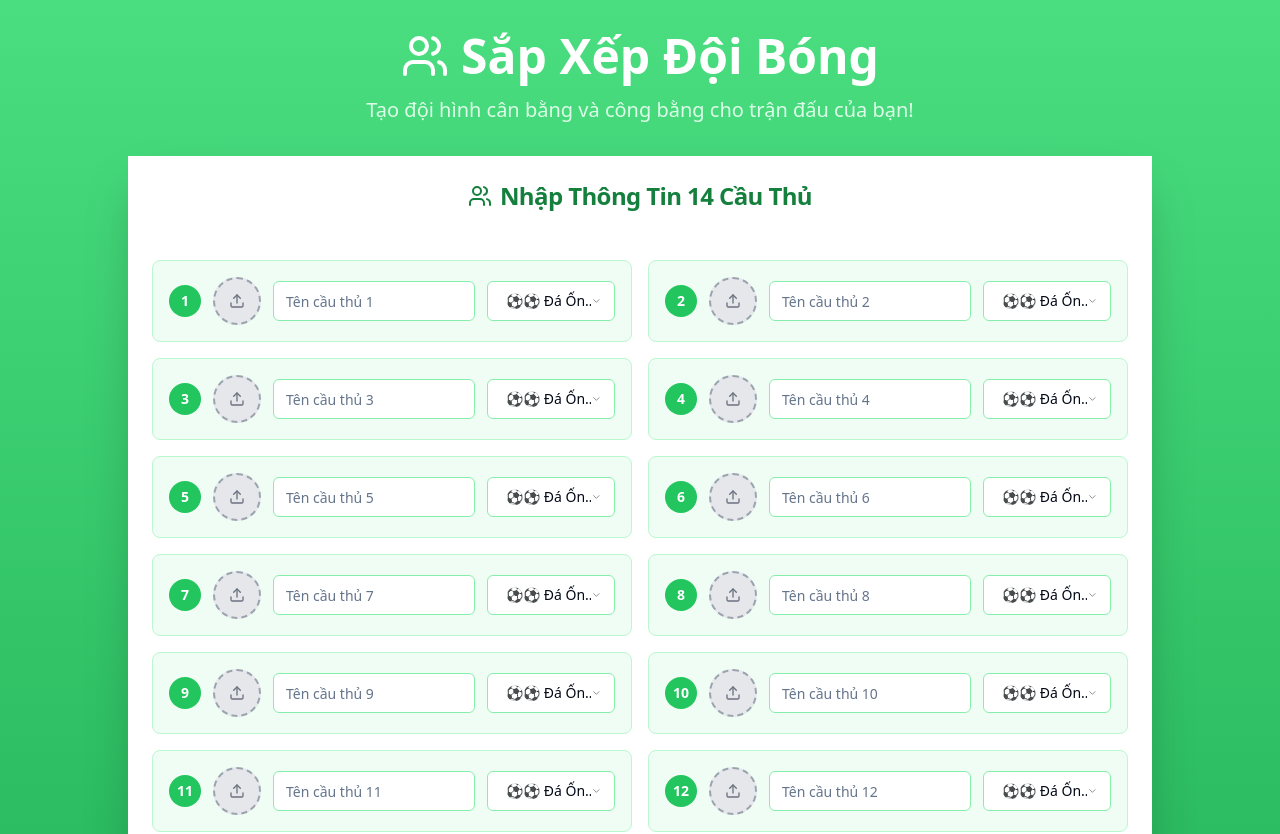
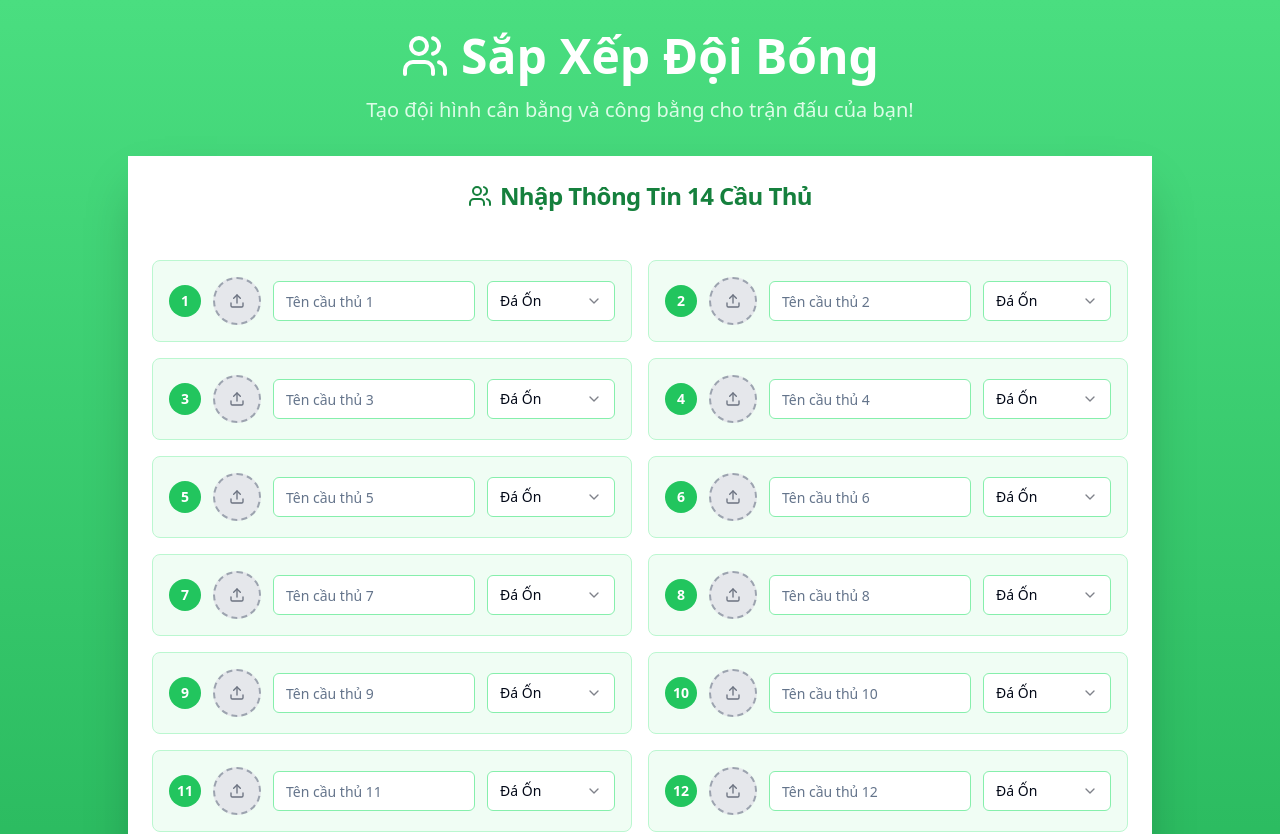
Before and after one commit to bachloxo/football-lineup, a Next.js app: page / in a window 1280 px wide. Shown: the top 834 px of the page. Built offline with nearby package versions, Linux system fonts and the light colour scheme.

Commit message:
refactor: simplify dropdown display in select box
Remove score points and icons; show simple skill names only.

#VERCEL_SKIP

Co-authored-by: Bach Ton That <15206071+bachloxo@users.noreply.github.com>

```diff
--- a/app/page.tsx
+++ b/app/page.tsx
@@ -639,13 +639,13 @@ export default function FootballLineup() {
                     </SelectTrigger>
                     <SelectContent>
                       <SelectItem value="excellent" className="text-green-600 font-medium">
-                        ⚽⚽⚽ Đá Tốt (5 điểm)
+                        Đá Tốt
                       </SelectItem>
                       <SelectItem value="good" className="text-blue-600 font-medium">
-                        ⚽⚽ Đá Ổn (3 điểm)
+                        Đá Ổn
                       </SelectItem>
                       <SelectItem value="average" className="text-orange-600 font-medium">
-                        ⚽ Đá Tạm (1 điểm)
+                        Đá Tạm
                       </SelectItem>
                     </SelectContent>
                   </Select>
```
